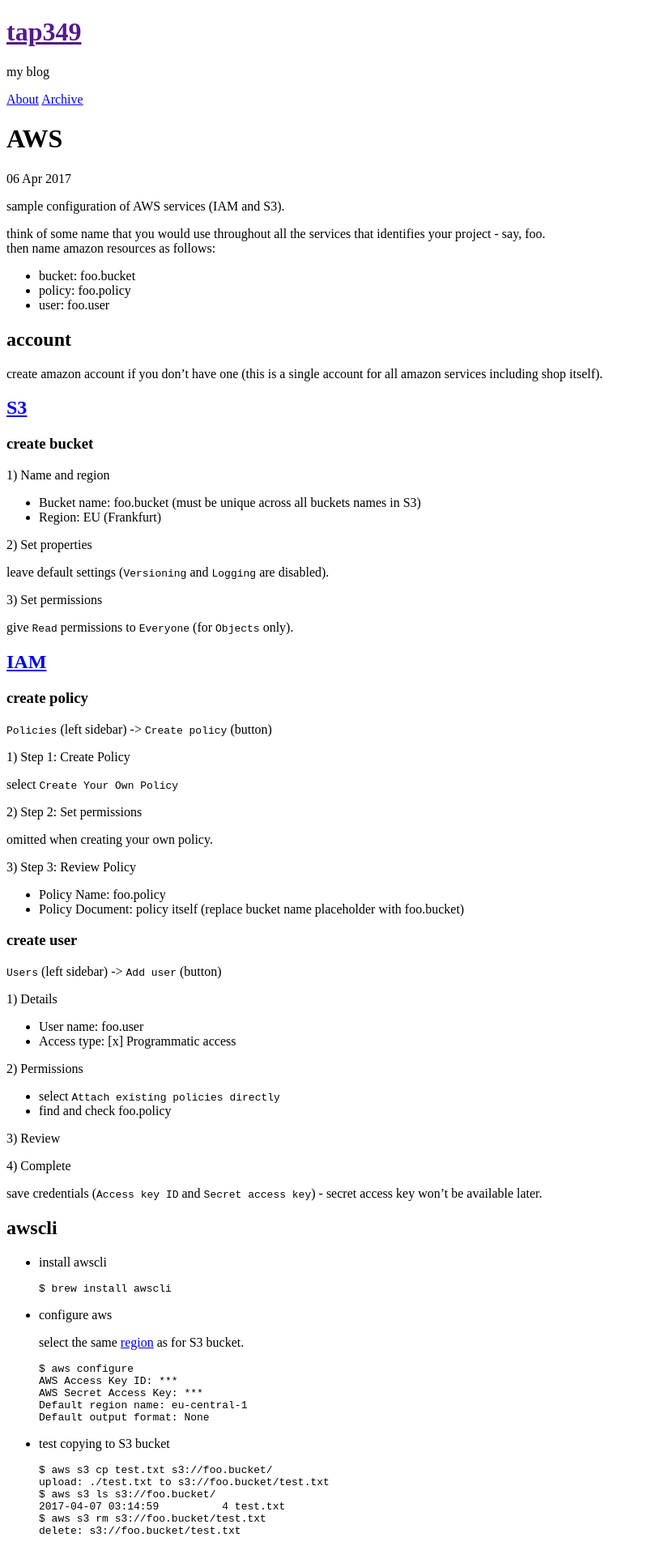
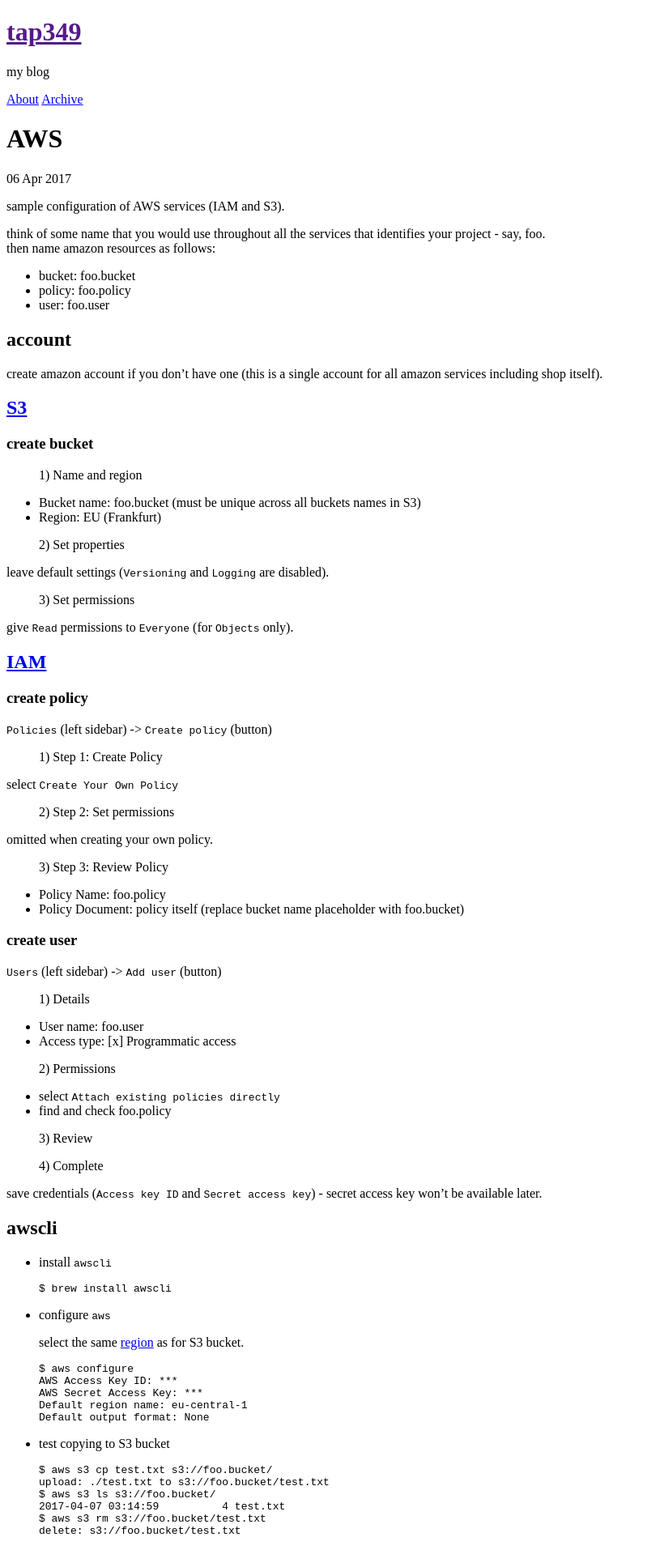
Before and after one commit to tap349/tap349.github.io, a Jekyll site: the page built from _posts/2017-04-06-aws.md, in a window 1280 px wide. Shown: the whole page at 81% size, without its empty margins (0-799 px from the left). Built offline with Jekyll 4.4.1, drawn with Linux system fonts in a browser that asks for light colours.

Commit message:
update 2017-04-08_14:39:26

````diff
--- a/_posts/2017-04-06-aws.md
+++ b/_posts/2017-04-06-aws.md
@@ -27,16 +27,16 @@
 
 ### create bucket
 
-1) Name and region
+> 1) Name and region
 
 - Bucket name: foo.bucket (must be unique across all buckets names in S3)
 - Region: EU (Frankfurt)
 
-2) Set properties
+> 2) Set properties
 
 leave default settings (`Versioning` and `Logging` are disabled).
 
-3) Set permissions
+> 3) Set permissions
 
 give `Read` permissions to `Everyone` (for `Objects` only).
 
@@ -46,15 +46,15 @@
 
 `Policies` (left sidebar) -> `Create policy` (button)
 
-1) Step 1: Create Policy
+> 1) Step 1: Create Policy
 
 select `Create Your Own Policy`
 
-2) Step 2: Set permissions
+> 2) Step 2: Set permissions
 
 omitted when creating your own policy.
 
-3) Step 3: Review Policy
+> 3) Step 3: Review Policy
 
 - Policy Name: foo.policy
 - Policy Document: policy itself (replace bucket name placeholder with foo.bucket)
@@ -63,32 +63,32 @@
 
 `Users` (left sidebar) -> `Add user` (button)
 
-1) Details
+> 1) Details
 
 - User name: foo.user
 - Access type: [x] Programmatic access
 
-2) Permissions
+> 2) Permissions
 
 - select `Attach existing policies directly`
 - find and check foo.policy
 
-3) Review
+> 3) Review
 
-4) Complete
+> 4) Complete
 
 save credentials (`Access key ID` and `Secret access key`) -
 secret access key won't be available later.
 
 ## awscli
 
-- install awscli
+- install `awscli`
 
   ```sh
   $ brew install awscli
   ```
 
-- configure aws
+- configure `aws`
 
   select the same [region](http://docs.aws.amazon.com/general/latest/gr/rande.html)
   as for S3 bucket.
````
